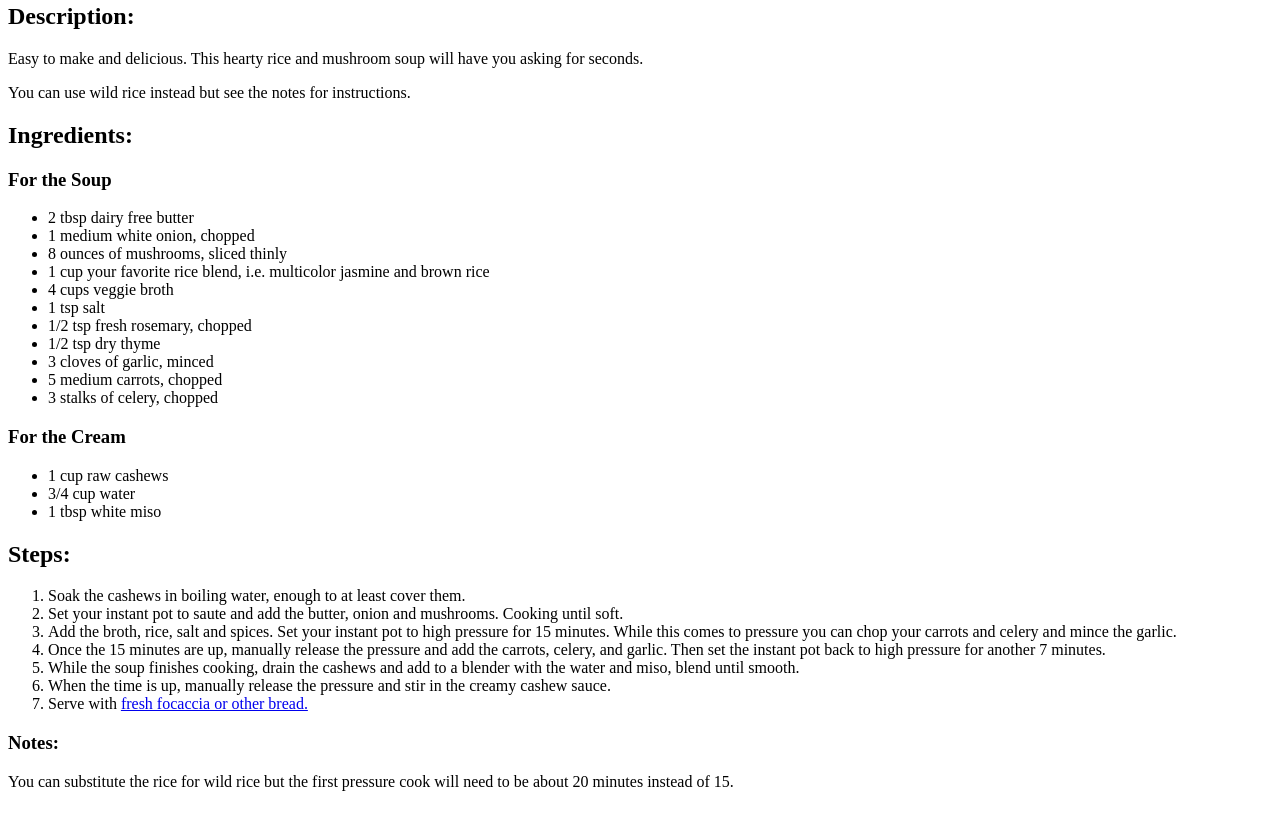
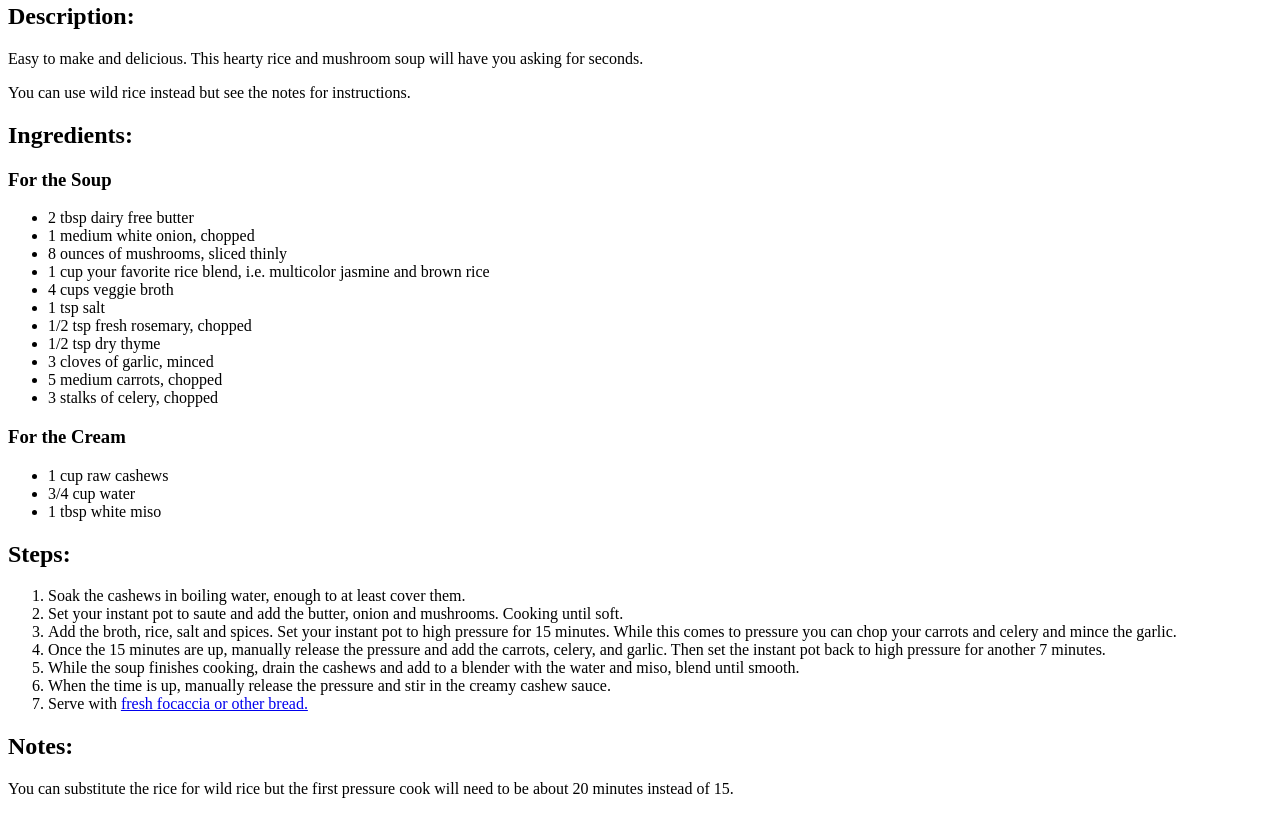
Before and after one commit to robjloranger/odin-recipes, a plain HTML site: page recipes/rice_mushroom-soup.html in a window 1280 px wide. Shown: the part 1121-1935 px from the top of the page. Drawn offline with Linux system fonts and the light colour scheme.

Commit message:
notes should be h2 in rice soup recipe

```diff
--- a/recipes/rice_mushroom-soup.html
+++ b/recipes/rice_mushroom-soup.html
@@ -48,7 +48,7 @@
         <li>When the time is up, manually release the pressure and stir in the creamy cashew sauce.</li>
         <li>Serve with <a href="easy-focaccia.html">fresh focaccia or other bread.</a></li>
     </ol>
-    <h3>Notes:</h3>
+    <h2>Notes:</h2>
     <p>You can substitute the rice for wild rice but the first pressure cook will need to be about 20 minutes instead of
         15.</p>
 </body>
```
